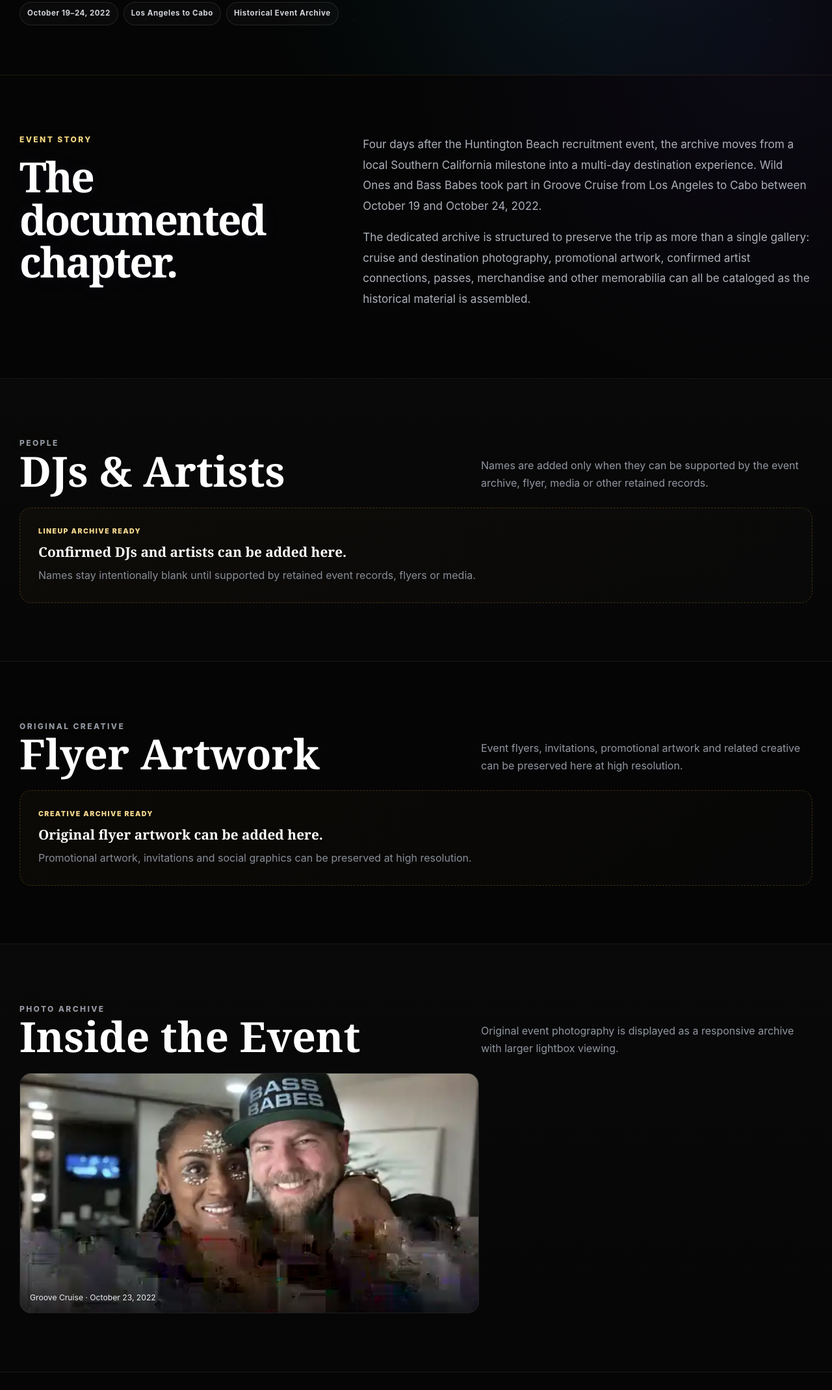
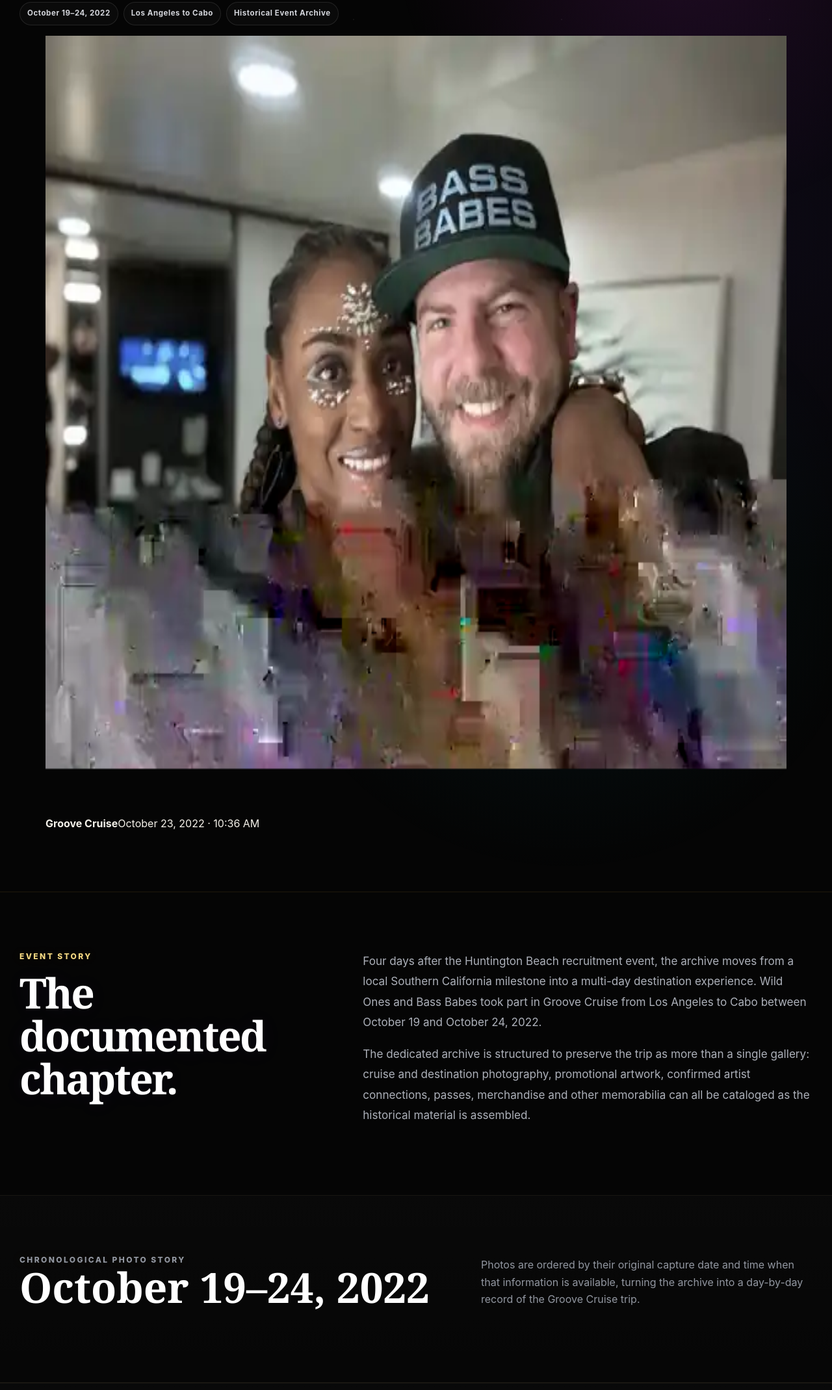
Before and after one commit to AstroTat808/wildonesllc.com, a website: page dist/groove-cruise-2022.html in a window 1280 px wide. Shown: the part 658-2797 px from the top of the page at 65% size. Drawn offline with Linux system fonts and the light colour scheme.

Commit message:
Feature Groove Cruise photo in event hero

```diff
--- a/dist/groove-cruise-2022.html
+++ b/dist/groove-cruise-2022.html
@@ -13,7 +13,9 @@
   <meta property="og:title" content="Wild Ones & Bass Babes Take a Groove Cruise | Wild Ones Event Archive" />
   <meta property="og:description" content="A multi-day Wild Ones and Bass Babes Groove Cruise experience traveling from Los Angeles to Cabo from October 19 through October 24, 2022." />
   <meta property="og:url" content="https://wildonesllc.com/groove-cruise-2022" />
-  <meta name="twitter:card" content="summary" />
+  <meta property="og:image" content="https://wildonesllc.com/assets/past-events/groove-cruise-2022/groove-cruise-bass-babes-2022-10-23.webp" />
+  <meta name="twitter:card" content="summary_large_image" />
+  <meta name="twitter:image" content="https://wildonesllc.com/assets/past-events/groove-cruise-2022/groove-cruise-bass-babes-2022-10-23.webp" />
   <link rel="stylesheet" href="assets/css/styles.css" />
   <link rel="stylesheet" href="assets/css/past-events.css" />
   <meta name="theme-color" content="#050505" />
@@ -31,13 +33,19 @@
   </div>
 </header>
 <main>
-  <section class="archive-detail-hero">
-    <div class="container">
-      <div class="breadcrumb"><a href="index.html">Home</a> / <a href="past-events.html">Past Events</a> / Wild Ones & Bass Babes Take a Groove Cruise</div>
-      <p class="eyebrow">Archive 02 · Expansion · October 19–24, 2022</p>
-      <h1 class="display">Wild Ones & Bass Babes Take a Groove Cruise</h1>
-      <p class="lede">A multi-day Wild Ones and Bass Babes Groove Cruise experience traveling from Los Angeles to Cabo from October 19 through October 24, 2022.</p>
-      <div class="archive-detail-meta"><span>October 19–24, 2022</span><span>Los Angeles to Cabo</span><span>Historical Event Archive</span></div>
+  <section class="archive-detail-hero groove-cruise-hero">
+    <div class="container groove-cruise-hero-grid">
+      <div class="groove-cruise-hero-copy">
+        <div class="breadcrumb"><a href="index.html">Home</a> / <a href="past-events.html">Past Events</a> / Wild Ones &amp; Bass Babes Take a Groove Cruise</div>
+        <p class="eyebrow">Archive 02 · Expansion · October 19–24, 2022</p>
+        <h1 class="display">Wild Ones &amp; Bass Babes Take a Groove Cruise</h1>
+        <p class="lede">A multi-day Wild Ones and Bass Babes Groove Cruise experience traveling from Los Angeles to Cabo from October 19 through October 24, 2022.</p>
+        <div class="archive-detail-meta"><span>October 19–24, 2022</span><span>Los Angeles to Cabo</span><span>Historical Event Archive</span></div>
+      </div>
+      <figure class="groove-cruise-hero-photo">
+        <img src="assets/past-events/groove-cruise-2022/groove-cruise-bass-babes-2022-10-23.webp" width="1600" height="1200" fetchpriority="high" decoding="async" alt="Two people posing together during the Groove Cruise trip, one wearing a Bass Babes hat" />
+        <figcaption><strong>Groove Cruise</strong><span>October 23, 2022 · 10:36 AM</span></figcaption>
+      </figure>
     </div>
   </section>
 
@@ -45,6 +53,17 @@
     <div class="container archive-detail-grid">
       <div><p class="eyebrow">Event Story</p><h2 class="section-title">The documented chapter.</h2></div>
       <div class="archive-story"><p>Four days after the Huntington Beach recruitment event, the archive moves from a local Southern California milestone into a multi-day destination experience. Wild Ones and Bass Babes took part in Groove Cruise from Los Angeles to Cabo between October 19 and October 24, 2022.</p><p>The dedicated archive is structured to preserve the trip as more than a single gallery: cruise and destination photography, promotional artwork, confirmed artist connections, passes, merchandise and other memorabilia can all be cataloged as the historical material is assembled.</p></div>
+    </div>
+  </section>
+
+
+  <section class="section alt" id="photo-story">
+    <div class="container">
+      <div class="archive-section-head">
+        <div><p class="eyebrow">Chronological Photo Story</p><h2>October 19–24, 2022</h2></div>
+        <p>Photos are ordered by their original capture date and time when that information is available, turning the archive into a day-by-day record of the Groove Cruise trip.</p>
+      </div>
+      <div data-event-story="groove-cruise-2022" aria-live="polite"></div>
     </div>
   </section>
 
```
